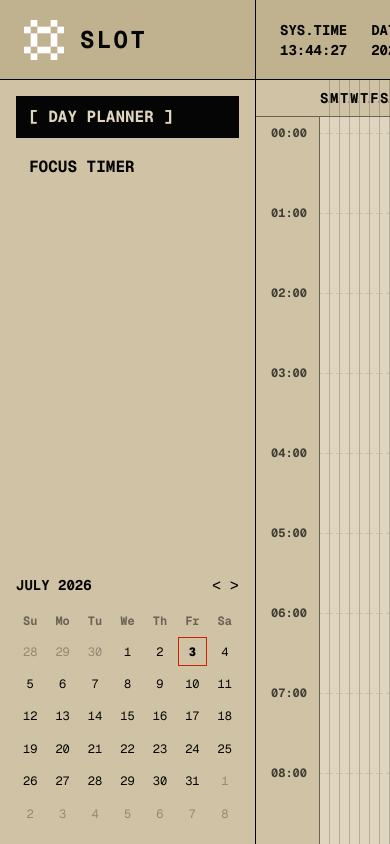
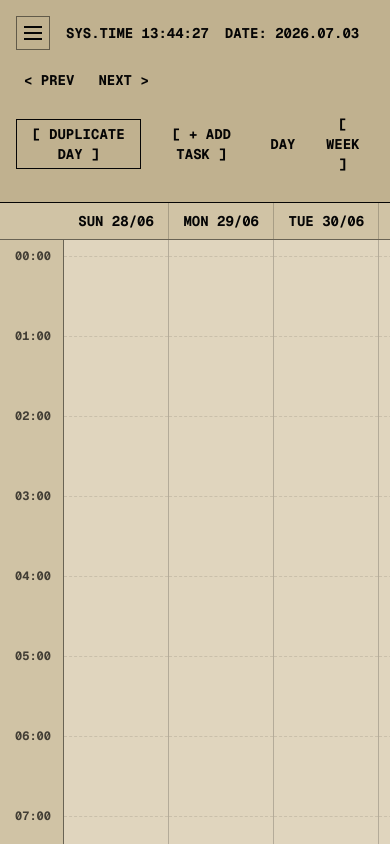
Before and after one commit to MukundhArul/slot, a Next.js app: page / in a window 390 px wide. Built offline with nearby package versions, Linux system fonts and the light colour scheme.

Commit message:
feat: add theme switcher and make layout responsive

```diff
--- a/src/app/globals.css
+++ b/src/app/globals.css
@@ -14,6 +14,38 @@
   --color-orange: #F2963A;
   --color-purple: #381B57;
   --color-green: #33cc33;
+}
+
+[data-theme="DARK_AMBER"] {
+  --background: #111111;
+  --foreground: #ffaa00;
+  --surface: #222222;
+  --surface-raised: #333333;
+  --color-amber: #ff8800;
+  --color-amber-light: #ffa238;
+  --color-red: #ff3300;
+  --color-blue: #4466cc;
+  --color-teal: #6DC3BB;
+  --color-pink: #B53082;
+  --color-orange: #F2963A;
+  --color-purple: #8c5cdb;
+  --color-green: #33cc33;
+}
+
+[data-theme="GREEN_CRT"] {
+  --background: #001100;
+  --foreground: #33ff33;
+  --surface: #002200;
+  --surface-raised: #003300;
+  --color-amber: #ffaa00;
+  --color-amber-light: #ffcc00;
+  --color-red: #ff3333;
+  --color-blue: #4466cc;
+  --color-teal: #6DC3BB;
+  --color-pink: #ff66cc;
+  --color-orange: #F2963A;
+  --color-purple: #aa66ff;
+  --color-green: #00ff00;
 }
 
 @theme inline {
--- a/src/app/page.tsx
+++ b/src/app/page.tsx
@@ -6,9 +6,14 @@ import CalendarGrid from '@/components/CalendarGrid';
 import FocusTimer from '@/components/FocusTimer';
 import TaskModal from '@/components/TaskModal';
 import { useCalendarStore } from '@/store/useCalendarStore';
+import { useEffect } from 'react';
 
 export default function Home() {
-  const { appMode } = useCalendarStore();
+  const { appMode, theme } = useCalendarStore();
+
+  useEffect(() => {
+    document.documentElement.setAttribute('data-theme', theme);
+  }, [theme]);
 
   return (
     <main className="flex flex-row h-screen w-full overflow-hidden bg-background text-foreground">
--- a/src/components/CalendarGrid.tsx
+++ b/src/components/CalendarGrid.tsx
@@ -68,10 +68,10 @@ export default function CalendarGrid() {
     <DndContext sensors={sensors} onDragEnd={handleDragEnd} collisionDetection={pointerWithin}>
       <div className="flex flex-col flex-1 overflow-hidden bg-background">
         {/* Grid Scroll Area */}
-        <div className="flex-1 overflow-y-auto relative flex flex-col">
+        <div className="flex-1 overflow-auto relative flex flex-col">
 
           {/* Day Headers (Sticky) */}
-          <div className="flex border-b border-foreground/50 bg-surface pl-16 sticky top-0 z-30">
+          <div className="flex border-b border-foreground/50 bg-surface pl-16 sticky top-0 z-30 min-w-[800px] md:min-w-0">
             {days.map((day) => (
               <div key={day.toISOString()} className="flex-1 text-center py-2 border-r border-foreground/20 text-sm font-bold truncate">
                 {format(day, 'EEE dd/MM').toUpperCase()}
@@ -80,7 +80,7 @@ export default function CalendarGrid() {
           </div>
 
           {/* Grid Content */}
-          <div className="flex-1 flex">
+          <div className="flex-1 flex min-w-[800px] md:min-w-0">
             {/* Time Y-Axis */}
             <div className="w-16 relative border-r border-foreground/50 bg-surface sticky left-0 z-20" style={{ height: `${24 * HOUR_HEIGHT + GRID_OFFSET}px` }}>
               {HOURS.map((hour) => (
--- a/src/components/CommandBar.tsx
+++ b/src/components/CommandBar.tsx
@@ -5,7 +5,7 @@ import { format, addDays } from 'date-fns';
 import { useEffect, useState } from 'react';
 
 export default function CommandBar() {
-  const { currentDate, viewMode, setViewMode, navigatePrevious, navigateNext, addBlock, duplicateDay } = useCalendarStore();
+  const { currentDate, viewMode, setViewMode, navigatePrevious, navigateNext, addBlock, duplicateDay, setMobileMenuOpen } = useCalendarStore();
   const [timeStr, setTimeStr] = useState('');
 
   const [showDupModal, setShowDupModal] = useState(false);
@@ -29,15 +29,22 @@ export default function CommandBar() {
 
   return (
     <>
-      <header className="flex h-20 items-center justify-between border-b border-foreground px-6 bg-surface-raised uppercase text-sm font-bold">
-      <div className="flex items-center gap-6">
-        <span className="text-color-amber">SYS.TIME {timeStr || '--:--:--'}</span>
-        <span>
+      <header className="flex h-auto min-h-20 py-4 items-center justify-between border-b border-foreground px-4 md:px-6 bg-surface-raised uppercase text-sm font-bold flex-wrap gap-4">
+      <div className="flex items-center gap-4 w-full md:w-auto">
+        <button
+          onClick={() => setMobileMenuOpen(true)}
+          className="md:hidden flex items-center justify-center p-1 border border-foreground/50 text-foreground hover:bg-foreground hover:text-background transition-colors"
+          title="Menu"
+        >
+          <svg width="24" height="24" viewBox="0 0 24 24" fill="none" stroke="currentColor" strokeWidth="2" strokeLinecap="square"><path d="M4 6h16M4 12h16M4 18h16"></path></svg>
+        </button>
+        <span className="text-color-amber whitespace-nowrap">SYS.TIME {timeStr || '--:--:--'}</span>
+        <span className="whitespace-nowrap">
           DATE: {format(currentDate, 'yyyy.MM.dd')}
         </span>
       </div>
 
-      <div className="flex items-center gap-4">
+      <div className="flex items-center gap-2 md:gap-4">
         <button
           onClick={navigatePrevious}
           className="hover:text-color-amber hover:bg-foreground/10 px-2 py-1 transition-colors"
@@ -52,7 +59,7 @@ export default function CommandBar() {
         </button>
       </div>
 
-      <div className="flex items-center gap-4">
+      <div className="flex items-center gap-2 md:gap-4 w-full md:w-auto overflow-x-auto pb-2 md:pb-0">
         <button
           onClick={() => setShowDupModal(true)}
           className="text-color-amber border border-color-amber/50 px-3 py-1 font-bold hover:bg-color-amber/10 transition-colors"
--- a/src/components/Sidebar.tsx
+++ b/src/components/Sidebar.tsx
@@ -9,7 +9,7 @@ import Image from 'next/image';
 import { useState } from 'react';
 
 export default function Sidebar() {
-  const { currentDate, setCurrentDate, appMode, setAppMode } = useCalendarStore();
+  const { currentDate, setCurrentDate, appMode, setAppMode, theme, setTheme, mobileMenuOpen, setMobileMenuOpen } = useCalendarStore();
   const [calendarDate, setCalendarDate] = useState(currentDate);
 
   // Calculate grid for mini calendar
@@ -31,8 +31,15 @@ export default function Sidebar() {
   const weekDays = ['Su', 'Mo', 'Tu', 'We', 'Th', 'Fr', 'Sa'];
 
   return (
-    <aside className="w-64 border-r border-foreground bg-surface flex flex-col flex-shrink-0">
-      {/* Logo Area */}
+    <>
+      {mobileMenuOpen && (
+        <div
+          className="fixed inset-0 bg-black/50 z-30 md:hidden"
+          onClick={() => setMobileMenuOpen(false)}
+        />
+      )}
+      <aside className={`w-64 border-r border-foreground bg-surface flex flex-col flex-shrink-0 absolute md:relative z-40 h-full transition-transform ${mobileMenuOpen ? 'translate-x-0' : '-translate-x-full md:translate-x-0'}`}>
+        {/* Logo Area */}
       <div className="h-20 border-b border-foreground flex items-center gap-4 px-6 bg-surface-raised">
         <Image src="/logo.svg" alt="SLOT Logo" width={40} height={40} className="invert dark:invert-0" />
         <h1 className="text-2xl font-bold tracking-widest text-foreground">SLOT</h1>
@@ -93,6 +100,17 @@ export default function Sidebar() {
           })}
         </div>
       </div>
+
+      {/* Themes */}
+      <div className="p-4 border-t border-foreground/20">
+        <h3 className="text-xs font-bold text-foreground/50 mb-2">THEME</h3>
+        <div className="flex flex-col gap-1">
+          <button onClick={() => setTheme('PAPER')} className={`text-left px-2 py-1 text-xs font-bold ${theme === 'PAPER' ? 'bg-foreground text-background' : 'hover:bg-foreground/10'}`}>[ PAPER ]</button>
+          <button onClick={() => setTheme('DARK_AMBER')} className={`text-left px-2 py-1 text-xs font-bold ${theme === 'DARK_AMBER' ? 'bg-foreground text-background' : 'hover:bg-foreground/10'}`}>[ DARK AMBER ]</button>
+          <button onClick={() => setTheme('GREEN_CRT')} className={`text-left px-2 py-1 text-xs font-bold ${theme === 'GREEN_CRT' ? 'bg-foreground text-background' : 'hover:bg-foreground/10'}`}>[ GREEN CRT ]</button>
+        </div>
+      </div>
     </aside>
+    </>
   );
 }
--- a/src/store/useCalendarStore.ts
+++ b/src/store/useCalendarStore.ts
@@ -1,6 +1,8 @@
 import { create } from 'zustand';
 import { persist } from 'zustand/middleware';
 import { addDays, startOfWeek } from 'date-fns';
+
+export type Theme = 'PAPER' | 'DARK_AMBER' | 'GREEN_CRT';
 
 export type TimeBlock = {
   id: string;
@@ -19,6 +21,8 @@ interface CalendarState {
   viewMode: 'DAY' | 'WEEK';
   selectedBlockId: string | null;
   appMode: 'PLANNER' | 'TIMER';
+  theme: Theme;
+  mobileMenuOpen: boolean;
 
   addBlock: (block: Omit<TimeBlock, 'id'>) => void;
   updateBlock: (id: string, updates: Partial<TimeBlock>) => void;
@@ -28,6 +32,8 @@ interface CalendarState {
   setViewMode: (mode: 'DAY' | 'WEEK') => void;
   setSelectedBlockId: (id: string | null) => void;
   setAppMode: (mode: 'PLANNER' | 'TIMER') => void;
+  setTheme: (theme: Theme) => void;
+  setMobileMenuOpen: (open: boolean) => void;
 
   navigatePrevious: () => void;
   navigateNext: () => void;
@@ -43,6 +49,8 @@ export const useCalendarStore = create<CalendarState>()(
       viewMode: 'WEEK',
       selectedBlockId: null,
       appMode: 'PLANNER',
+      theme: 'PAPER',
+      mobileMenuOpen: false,
 
       addBlock: (block) => {
         const id = Math.random().toString(36).substring(2, 9);
@@ -65,6 +73,8 @@ export const useCalendarStore = create<CalendarState>()(
       setViewMode: (mode) => set({ viewMode: mode }),
       setSelectedBlockId: (id) => set({ selectedBlockId: id }),
       setAppMode: (mode) => set({ appMode: mode }),
+      setTheme: (theme) => set({ theme }),
+      setMobileMenuOpen: (open) => set({ mobileMenuOpen: open }),
 
       navigatePrevious: () => set((state) => ({
         currentDate: addDays(state.currentDate, state.viewMode === 'DAY' ? -1 : -7)
@@ -91,7 +101,7 @@ export const useCalendarStore = create<CalendarState>()(
     }),
     {
       name: 'slot-storage',
-      partialize: (state) => ({ blocks: state.blocks }), // only persist blocks
+      partialize: (state) => ({ blocks: state.blocks, theme: state.theme }),
     }
   )
 );
```
